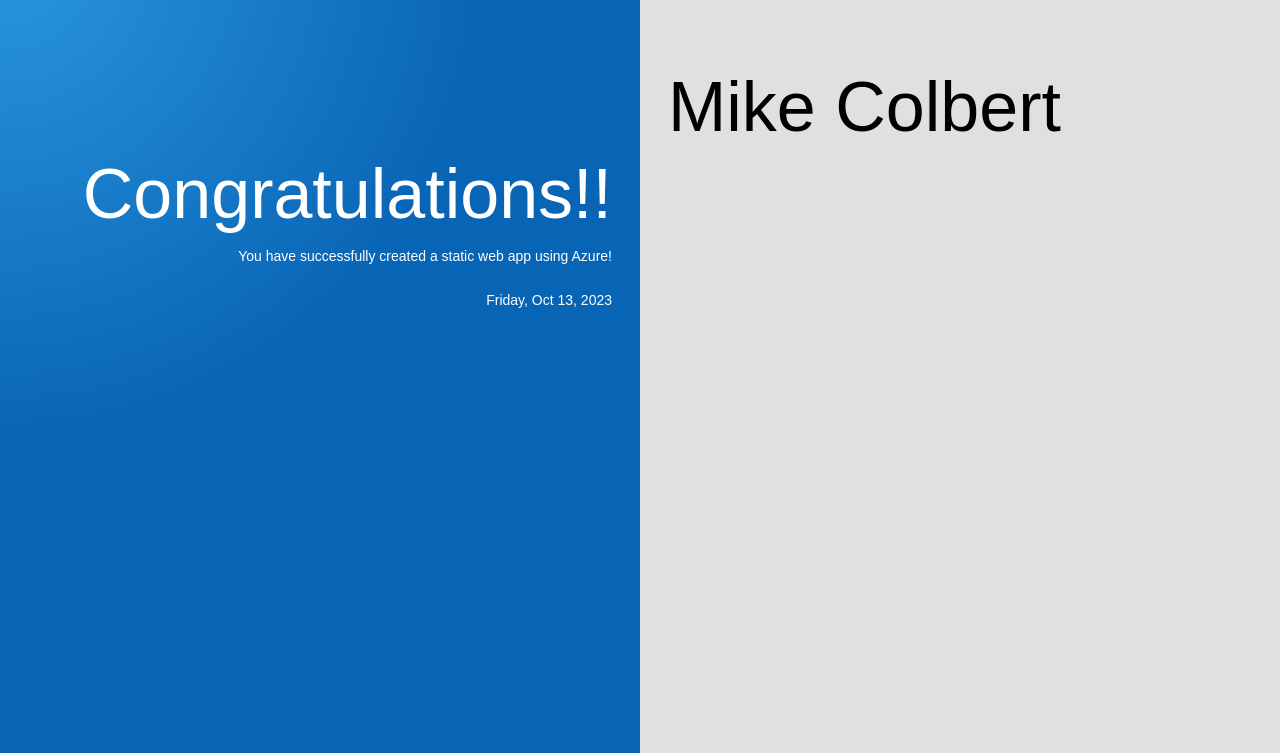
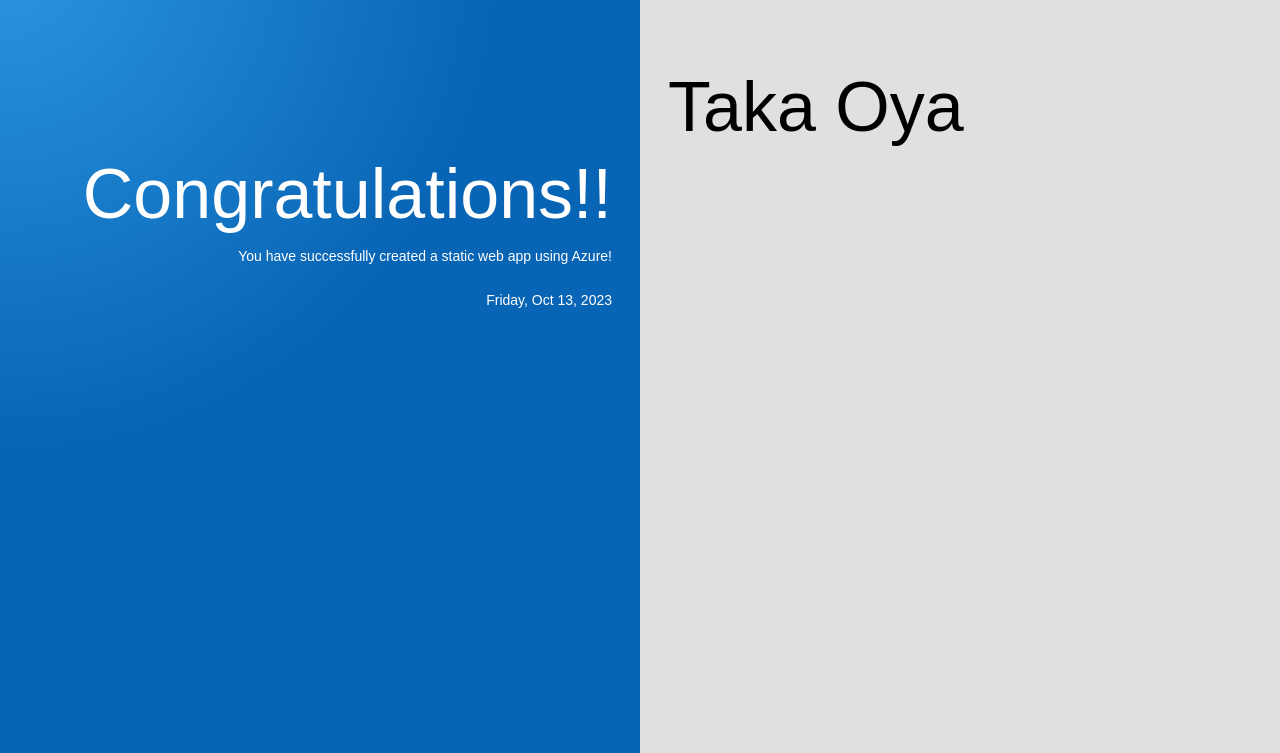
Before and after one commit to Takaoya32/bais3250-hw7, a plain HTML site: page index.html in a window 1280 px wide. Shown: the part 47-800 px from the top of the page. Drawn offline with Linux system fonts and the light colour scheme.

Commit message:
Changed index.html to include my name

```diff
--- a/index.html
+++ b/index.html
@@ -111,7 +111,7 @@
 
     <div class="linksColumn">
       <img src="./azure.png" alt="Microsoft Azure logo" width="400" />
-      <p class="my_name">Mike Colbert</p>
+      <p class="my_name">Taka Oya</p>
     </div>
 
     <script>
```
